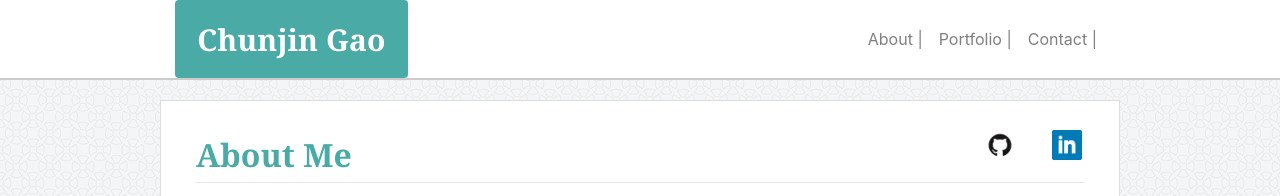
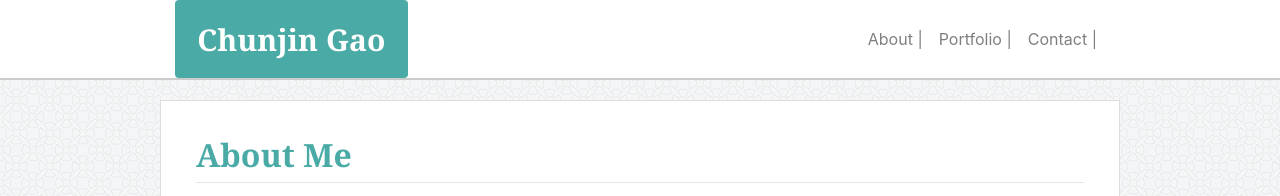
Before and after one commit to Barneybean/Bootstrap-Portfolio, a plain HTML site: page index.html in a window 1280 px wide. Shown: the top 196 px of the page. Drawn offline with nearby package versions, Linux system fonts and the light colour scheme.

Commit message:
deleted social media logo
>

```diff
--- a/assets/css/Bootstrap-Portfolio.css
+++ b/assets/css/Bootstrap-Portfolio.css
@@ -30,17 +30,6 @@ nav{
     padding:0;
 }
 
-#github{
-    position: absolute;
-    bottom: 0px;
-    right: 2px;
-}
-
-#linkedin{
-    position: absolute;
-    bottom: 0px;
-    right: 2px;
-}
 
 .bio-box{
     width: 960px;
--- a/index.html
+++ b/index.html
@@ -37,25 +37,8 @@
 
     <div class="container bio-box">
       <div class="row">
-        <div class="col-md-10">
+        <div class="col-md">
           <h2 class="font-weight-bold">About Me</h2>
-        </div>
-
-        <div class="col-md-2 pl-1">
-          <div class="container bio-subbox">
-            <div class="row">
-              <div class="col-md-6 mx-auto pt-4">
-                <a id="github" href="https://github.com/Barneybean" target="_blank"/>
-                  <img src="assets/images/github.png" height=30px width=30px alt="github"/>
-                </a>
-              </div>
-              <div class="col-md-6 mx-auto pt-4">
-                <a id="linkedin" href="https://www.linkedin.com/in/william-gao-cpa-b6777b51/" target="_blank"/>
-                  <img src="assets/images/linkedin.png" height=30px width=30px alt="Linked in"/>
-                </a>
-              </div>
-            </div>
-          </div>
         </div>
       </div>
       <hr class="mt-0">
```
